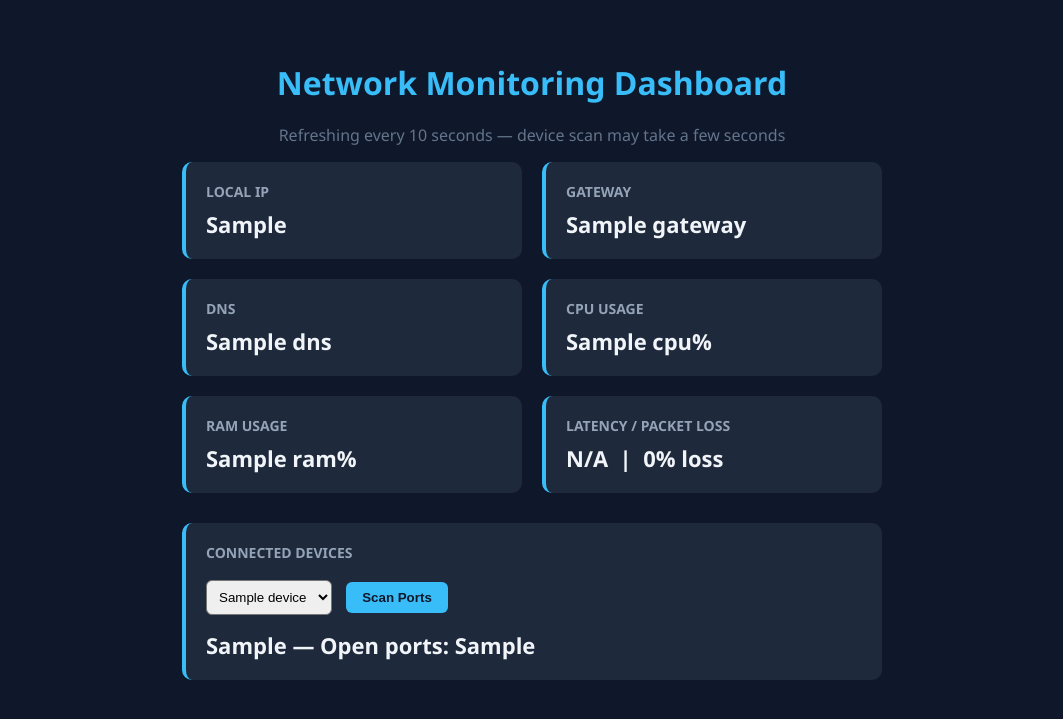
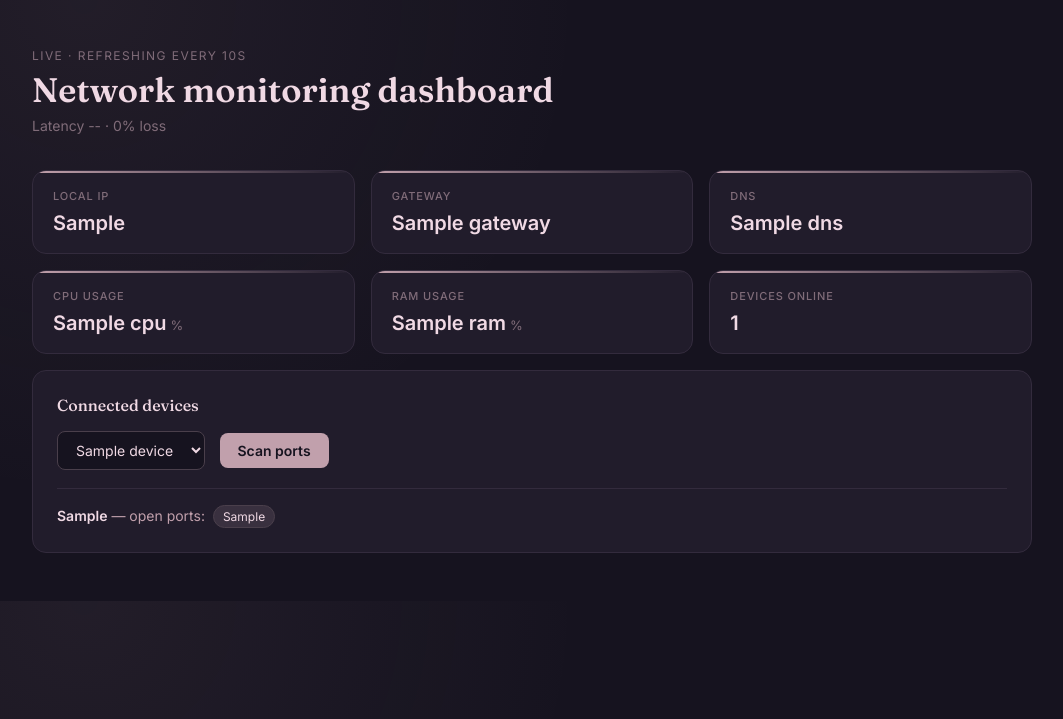
Before and after one commit to arpitasen060605/Networking-Cybersecurity-Journey-, a Flask app: template templates/dashboard.html in a window 1280 px wide. Shown: the top 719 px of the page, without its empty margins (108-1171 px from the left). Run offline with Flask 3, Linux system fonts and the light colour scheme; the template is opened without the code that fills it: most values are stand-ins (such as "Sample title", 1, 10 or a date in 2020); parts of the project's set-up code (start-up, migrations or seed data) failed here and were passed over.

Commit message:
Redesigned Dashboard with custom color palette and typography

```diff
--- a/templates/dashboard.html
+++ b/templates/dashboard.html
@@ -1,112 +1,74 @@
 <!DOCTYPE html>
-<html lang="en">
+<html>
 <head>
+    <title>Network Monitoring Dashboard</title>
     <meta http-equiv="refresh" content="10">
-    <meta charset="UTF-8">
-    <meta name="viewport" content="width=device-width, initial-scale=1.0">
-    <title>Networking Monitoring Dashboard</title>
     <style>
-        body{
-            font-family: 'Segoe UI', sans-serif;
-            background-color: #0f172a;
-            color: #e2e8f0;
-            margin: 0;
-            padding: 40px;
-        }
-        h1{
-            text-align: center;
-            color: #38bdf8;
-            margin-bottom: 30px;
-        }
-        .dashboard{
-            max-width: 700px;
-            margin: 0 auto;
-            display: grid;
-            grid-template-columns: 1fr 1fr;
-            gap: 20px;
-        }
-        .card{
-            background-color: #1e293b;
-             border-radius: 10px;
-            padding: 20px;
-            border-left: 4px solid #38bdf8;
-        }
-        .card h3 {
-            margin: 0 0 8px 0;
-            font-size: 14px;
-            color: #94a3b8;
-            text-transform: uppercase;
-        }
-
-        .card p {
-            margin: 0;
-            font-size: 22px;
-            font-weight: bold;
-            color: #f1f5f9;
-        }
+        @import url('https://fonts.googleapis.com/css2?family=Fraunces:wght@500;600&family=Inter:wght@400;500;600&display=swap');
+        * { box-sizing: border-box; }
+        body { font-family: 'Inter', sans-serif; background-color: #16131F; background-image: radial-gradient(circle at 15% 0%, rgba(193,160,172,0.07), transparent 40%); color: #F0D9E4; margin: 0; padding: 48px 32px; }
+        .page { max-width: 1000px; margin: 0 auto; }
+        .eyebrow { font-size: 12px; letter-spacing: 0.12em; text-transform: uppercase; color: #806C79; margin: 0 0 6px 0; }
+        h1 { font-family: 'Fraunces', serif; font-weight: 600; font-size: 34px; color: #F0D9E4; margin: 0 0 6px 0; }
+        .subtitle { color: #806C79; font-size: 14px; margin: 0 0 36px 0; }
+        .grid { display: grid; grid-template-columns: repeat(3, 1fr); gap: 16px; margin-bottom: 16px; }
+        .card { background: #211C2B; border: 1px solid #332B3D; border-radius: 14px; padding: 18px 20px; position: relative; overflow: hidden; }
+        .card::before { content: ""; position: absolute; top: 0; left: 0; width: 100%; height: 2px; background: linear-gradient(90deg, #C1A0AC, transparent); }
+        .card h3 { margin: 0 0 8px 0; font-size: 11px; letter-spacing: 0.08em; text-transform: uppercase; color: #806C79; font-weight: 500; }
+        .card p { margin: 0; font-size: 20px; font-weight: 600; color: #F0D9E4; }
+        .card .unit { font-size: 13px; color: #806C79; font-weight: 400; margin-left: 4px; }
+        .panel { background: #211C2B; border: 1px solid #332B3D; border-radius: 14px; padding: 24px; }
+        .panel h3 { margin: 0 0 16px 0; font-family: 'Fraunces', serif; font-size: 16px; font-weight: 500; color: #F0D9E4; }
+        select, button { font-family: 'Inter', sans-serif; font-size: 14px; }
+        select { background: #16131F; color: #F0D9E4; border: 1px solid #4A3F4B; border-radius: 8px; padding: 9px 14px; }
+        button { background: #C1A0AC; color: #16131F; border: none; border-radius: 8px; padding: 9px 18px; margin-left: 10px; font-weight: 600; cursor: pointer; }
+        button:hover { background: #F0D9E4; }
+        .result { margin-top: 18px; padding-top: 16px; border-top: 1px solid #332B3D; font-size: 14px; color: #C1A0AC; }
+        .result strong { color: #F0D9E4; }
+        .ports { display: inline-flex; gap: 6px; margin-left: 4px; flex-wrap: wrap; }
+        .port-pill { background: rgba(193,160,172,0.15); color: #F0D9E4; font-size: 12px; padding: 3px 9px; border-radius: 20px; border: 1px solid #4A3F4B; }
     </style>
 </head>
 <body>
-    <h1>Network Monitoring Dashboard</h1>
-    <p style="text-align: center; color: #64748b; margin-top: -10px;">
-      Refreshing every 10 seconds — device scan may take a few seconds
+    <div class="page">
+        <p class="eyebrow">Live · refreshing every 10s</p>
+        <h1>Network monitoring dashboard</h1>
+        <p class="subtitle">
+            Latency {% if avg_latency %}{{ "%.1f"|format(avg_latency) }} ms{% else %}--{% endif %}
+            · {{ "%.0f"|format(packet_loss) }}% loss
         </p>
-    <div class="dashboard">
-        <div class="card">
-            <h3>Local IP</h3>
-            <p>{{local_ip}}</p>
+
+        <div class="grid">
+            <div class="card"><h3>Local IP</h3><p>{{ local_ip }}</p></div>
+            <div class="card"><h3>Gateway</h3><p>{{ gateway }}</p></div>
+            <div class="card"><h3>DNS</h3><p>{{ dns }}</p></div>
+            <div class="card"><h3>CPU usage</h3><p>{{ cpu }}<span class="unit">%</span></p></div>
+            <div class="card"><h3>RAM usage</h3><p>{{ ram }}<span class="unit">%</span></p></div>
+            <div class="card"><h3>Devices online</h3><p>{{ devices|length }}</p></div>
         </div>
-        <div class="card">
-          <h3>Gateway</h3>
-          <p>{{gateway}}</p>
-        </div>
-        <div class="card">
-            <h3>DNS</h3>
-            <p>{{dns}}</p>
-        </div>
-        <div class="card">
-            <h3>CPU Usage</h3>
-            <p>{{cpu}}%</p>
-        </div>
-        <div class="card">
-          <h3>RAM Usage</h3>
-          <p>{{ram}}%</p>
-        </div>
-        <div class="card">
-            <h3>Latency / Packet Loss</h3>
-            <p>
-                {% if avg_latency %}
-                    {{ "%.1f"|format(avg_latency) }} ms
-                {% else %}
-                    N/A
-                {% endif %}
-                &nbsp;|&nbsp; {{ "%.0f"|format(packet_loss) }}% loss
-            </p>
-        </div>
-    </div>
-    <div class="dashboard" style="margin-top: 30px; grid-template-columns: 1fr;">
-    <div class="card">
-        <h3>Connected Devices</h3>
+
+        <div class="panel">
+            <h3>Connected devices</h3>
             <form method="POST">
-            <select name="device" style="padding: 8px; border-radius: 6px; margin-top: 10px;">
+                <select name="device">
                     {% for device in devices %}
                         <option value="{{ device }}">{{ device }}</option>
                     {% endfor %}
                 </select>
-            <button type="submit" style="padding: 8px 16px; margin-left: 10px; border-radius: 6px; border: none; background-color: #38bdf8; color: #0f172a; font-weight: bold; cursor: pointer;">
-                Scan Ports
-            </button>
+                <button type="submit">Scan ports</button>
             </form>
-
             {% if selected_device %}
-            <p style="margin-top: 15px;">
+            <div class="result">
                 <strong>{{ selected_device }}</strong> —
                 {% if open_ports %}
-                    Open ports: {{ open_ports }}
+                    open ports:
+                    <span class="ports">
+                        {% for p in open_ports %}<span class="port-pill">{{ p }}</span>{% endfor %}
+                    </span>
                 {% else %}
-                    No open ports found.
+                    no open ports found.
                 {% endif %}
-            </p>
+            </div>
             {% endif %}
         </div>
     </div>
```
Lines whose indentation alone changed are shown as unchanged.
